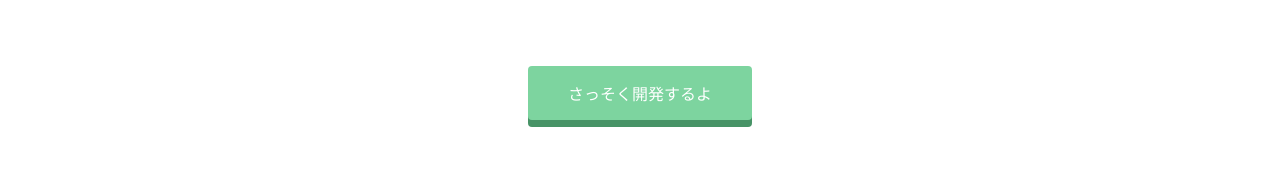
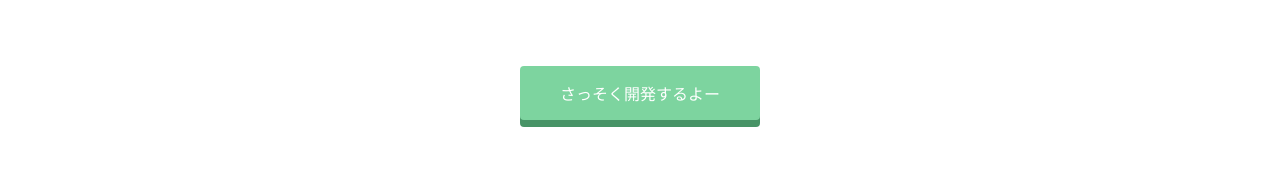
Before and after one commit to ac6option/youtin, a plain HTML site: page index.html in a window 1280 px wide. Shown: the part 1426-1596 px from the top of the page. Drawn offline with Linux system fonts and the light colour scheme.

Commit message:
Update index.html

```diff
--- a/index.html
+++ b/index.html
@@ -77,7 +77,7 @@
         <h2>さぁ、あなたもProgateでプログラミングを学んでみませんか?</h2>
         <h3>Let's learn to code, learn to be creative!</h3>
       </div>
-      <span class="btn message">さっそく開発するよ</span>
+      <span class="btn message">さっそく開発するよー</span>
     </div>
   </div>
   <footer>
```
